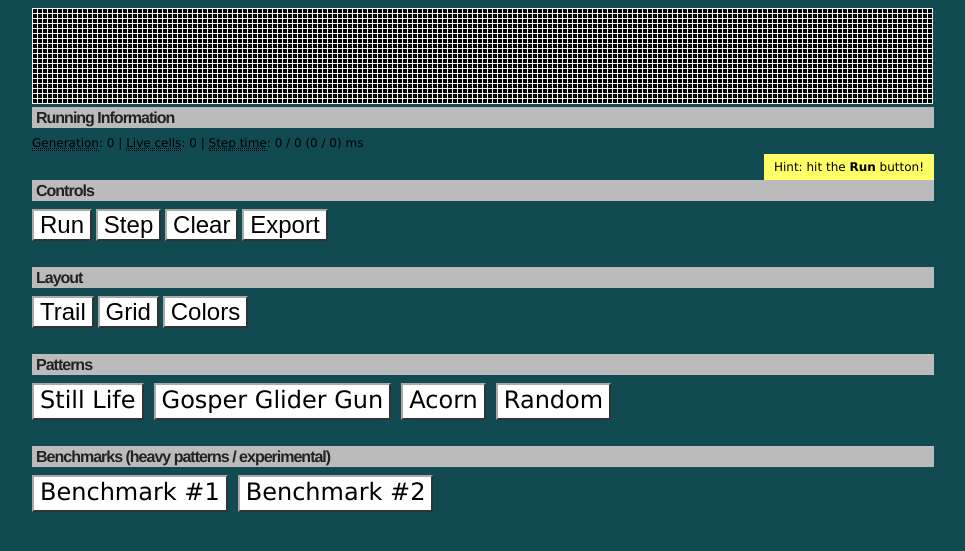
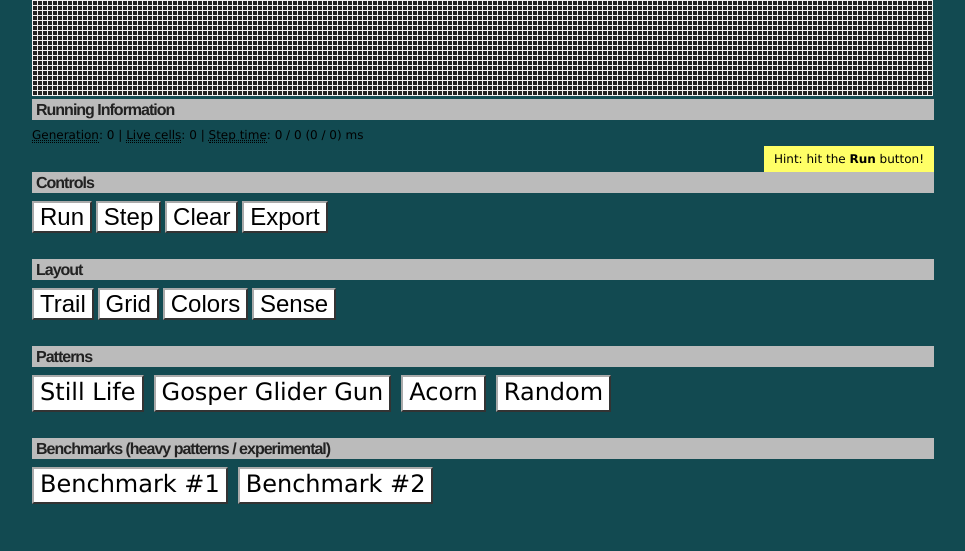
Before and after one commit to spelman7/gol, a Node server app: a page that uses views/templates/index.html in a window 1280 px wide. Shown: the top 551 px of the page, without its empty margins (157-1122 px from the left). Run offline with Node 20, Linux system fonts and the light colour scheme; some libraries are stand-ins or nearby versions.

Commit message:
changed colors, changed borders, added api

```diff
--- a/public/css/style.css
+++ b/public/css/style.css
@@ -8,6 +8,7 @@ body {
   font-size: 14px;
   color: #000000;
   background-color: #124a51;
+  margin: 0px;
 }
 
 a {
@@ -37,8 +38,8 @@ abbr {
 }
 
 #wrapper {
+  width: 902px;
   margin: auto;
-  width: 902px;
 }
 
 #title {
--- a/public/js/game-of-life-v3.1.1.js
+++ b/public/js/game-of-life-v3.1.1.js
@@ -119,7 +119,7 @@
 
       schemes : [
       {
-        dead : '#000000',
+        dead : '#222222',
         trail : ['#B5ECA2'],
         alive : ['#9898FF', '#8585FF', '#7272FF', '#5F5FFF', '#4C4CFF', '#3939FF', '#2626FF', '#1313FF', '#0000FF', '#1313FF', '#2626FF', '#3939FF', '#4C4CFF', '#5F5FFF', '#7272FF', '#8585FF']
       },
@@ -137,7 +137,7 @@
       },
 
       {
-        dead : '#000000',
+        dead : '#222222',
         trail : ['#FF0000'],
         alive : ['#FFFFFF']
       }
@@ -303,6 +303,7 @@
       this.helpers.registerEvent(document.getElementById('buttonTrail'), 'click', this.handlers.buttons.trail, false);
       this.helpers.registerEvent(document.getElementById('buttonGrid'), 'click', this.handlers.buttons.grid, false);
       this.helpers.registerEvent(document.getElementById('buttonColors'), 'click', this.handlers.buttons.colors, false);
+      this.helpers.registerEvent(document.getElementById('buttonSense'), 'click', this.handlers.buttons.sense, false);
     },
 
 
@@ -528,6 +529,20 @@
           } else {
             GOL.canvas.drawWorld(); // Force complete redraw
           }
+        },
+
+
+        /**
+         *
+         */
+        sense : function() {
+          var xhr = new XMLHttpRequest();
+          xhr.open("GET", "http://sensor-api.localdata.com/api/v1/sources/ci4tmxpz8000002w7au38un50/entries?from=2015-01-14T00:00:00-0800&before=2015-01-15T00:00:00-0800", false);
+          xhr.send();
+          console.log(xhr.status);
+          console.log(xhr.statusText);
+          console.log(xhr.responseText);
+          GOL.canvas.drawWorld();
         },
 
 
--- a/views/templates/index.html
+++ b/views/templates/index.html
@@ -40,6 +40,7 @@
          <input type="button" id="buttonTrail" value="Trail"/>
          <input type="button" id="buttonGrid" value="Grid" />
          <input type="button" id="buttonColors" value="Colors" />
+         <input type="button" id="buttonSense" value="Sense" />
          <span id="layoutMessages"></span>
         </form>
       </div>
```
